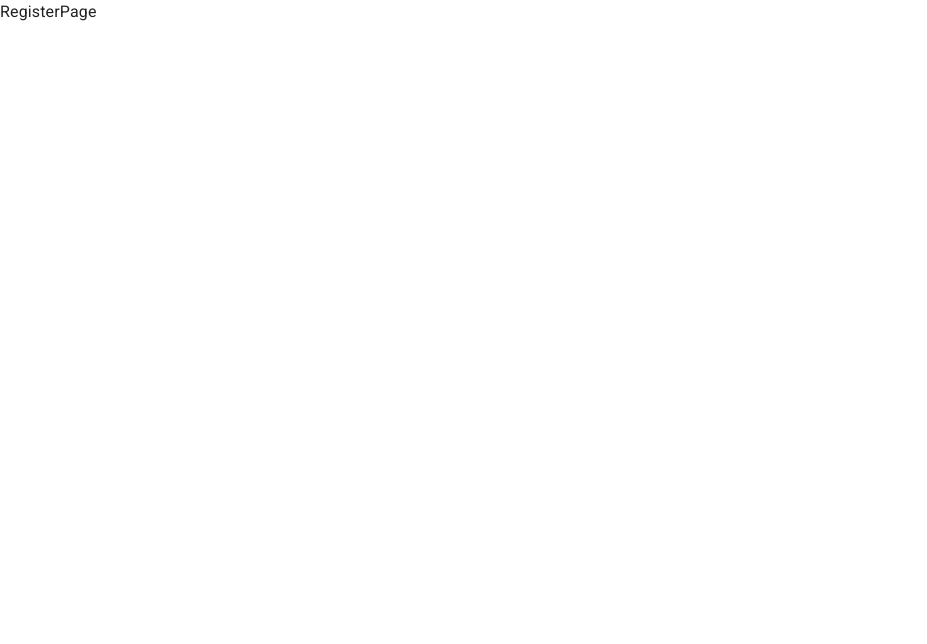
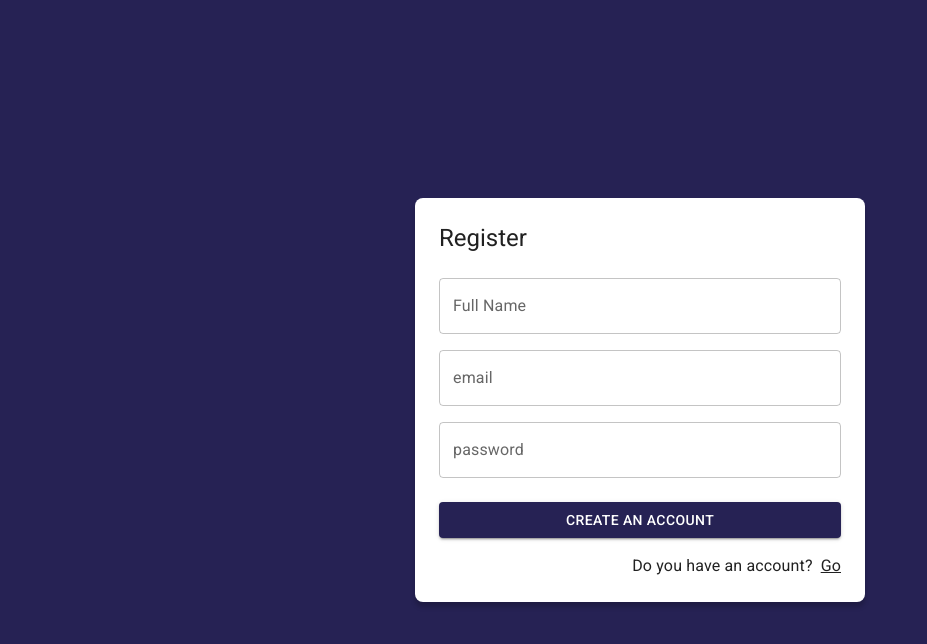
Before and after one commit to lauraportillo/journal-app, a React (Vite) app: page /auth/register in a window 1280 px wide. Shown: the top 644 px of the page, without its empty margins (0-927 px from the left). Built offline with nearby package versions, Linux system fonts and the light colour scheme.

Commit message:
add RegisterPage

```diff
--- a/src/auth/pages/RegisterPage.jsx
+++ b/src/auth/pages/RegisterPage.jsx
@@ -1,3 +1,41 @@
+import { Link as RouterLink } from 'react-router-dom';
+import { Google } from '@mui/icons-material';
+import { Button, Grid, Link, TextField, Typography } from '@mui/material';
+import { AuthLayout } from '../layout/AuthLayout';
+
 export const RegisterPage = () => {
-  return <div>RegisterPage</div>;
+  return (
+    <AuthLayout title="Register">
+      <form>
+        <Grid container>
+          <Grid item xs={12} sx={{ mt: 2 }}>
+            <TextField label="Full Name" type="text" placeholder="Your Name" fullWidth />
+          </Grid>
+
+          <Grid item xs={12} sx={{ mt: 2 }}>
+            <TextField label="email" type="email" placeholder="email@google.com" fullWidth />
+          </Grid>
+
+          <Grid item xs={12} sx={{ mt: 2 }}>
+            <TextField label="password" type="password" placeholder="password" fullWidth />
+          </Grid>
+
+          <Grid container spacing={2} sx={{ mb: 2, mt: 1 }}>
+            <Grid item xs={12}>
+              <Button variant="contained" fullWidth>
+                Create an account
+              </Button>
+            </Grid>
+          </Grid>
+
+          <Grid container direction="row" justifyContent="end">
+            <Typography sx={{ mr: 1 }}>Do you have an account?</Typography>
+            <Link component={RouterLink} color="inherit" to="/auth/login">
+              Go
+            </Link>
+          </Grid>
+        </Grid>
+      </form>
+    </AuthLayout>
+  );
 };
```
